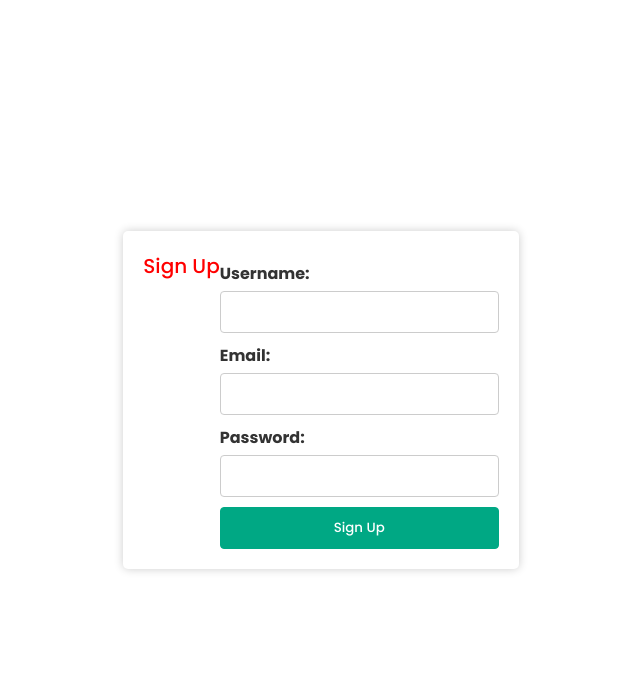
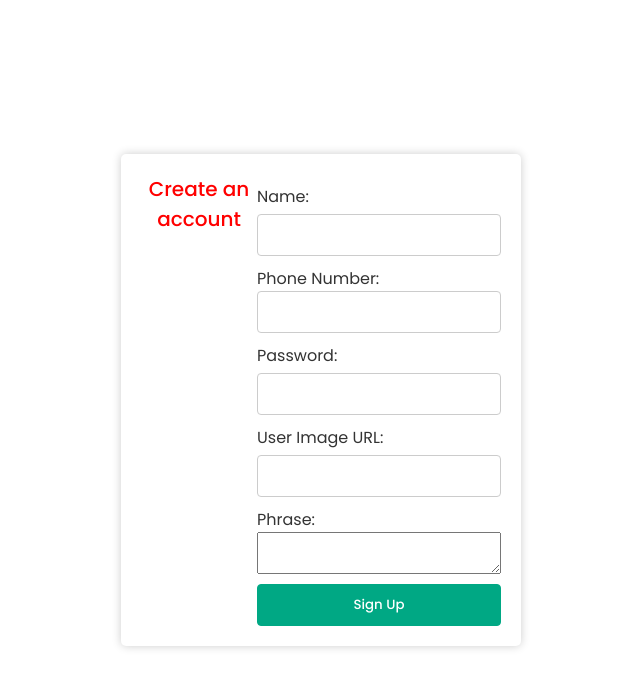
Before and after one commit to EstebanMa12/WhatsApp-clone, a website built with webpack: page index.html in a window 1280 px wide. Both pictures are taken after a click on the link "Sign up for free". Shown: the whole page, without its empty margins (319-959 px from the left). Built offline with nearby package versions, Linux system fonts and the light colour scheme.

Commit message:
Update sign up form

```diff
--- a/public/style/sass/_main__container.sass
+++ b/public/style/sass/_main__container.sass
@@ -3,7 +3,7 @@
 .main__container
     // border: 1px solid blue
     position: relative
-    width: 1296px
+    min-width: 120vh
     max-width: 100%
     height: calc( 100vh - 40px )
     display: flex
--- a/public/style/sass/_signUp.sass
+++ b/public/style/sass/_signUp.sass
@@ -23,7 +23,6 @@
     flex-direction: column
     &__label
       margin-top: 10px
-      font-weight: bold
       color:#333
     &__input
       margin-top: 5px
@@ -32,9 +31,9 @@
       border-radius: 4px
       width: 100%
       &[type="number"]
-        -moz-appearance: textfield
         -webkit-appearance: textfield
         margin: 0
+        -moz-appearance: textfield
       &:focus
         outline: none
         border: 1px solid var.$base_green
--- a/public/style/sass/_webchat.sass
+++ b/public/style/sass/_webchat.sass
@@ -58,6 +58,6 @@
             margin-right: 10px
             &:focus
                 box-shadow: 0px 0px 10px rgba(0, 0, 0, 0.1)
-@media (min-width: 900px)
+@media (min-width: 1200px)
     .webchat
         display: inline
--- a/public/style/sass/style.sass
+++ b/public/style/sass/style.sass
@@ -6,7 +6,7 @@
 @use 'search'
 @use 'webchat'
 @use 'login'
-@use 'signup'
+@use 'signUp'
 
 // @use 'main__header'
 // @use 'main__footer'
--- a/public/templates/Sign_up.html
+++ b/public/templates/Sign_up.html
@@ -1,15 +1,21 @@
 <div class="signup-container">
-  <h1 class="signup-container__title">Sign Up</h1>
+  <h1 class="signup-container__title">Create an account</h1>
   <form class="signup-form" action="signup.php" method="POST">
-      <label class="signup-form__label" for="username">Username:</label>
-      <input class="signup-form__input" type="text" id="username" name="username" required>
+      <label class="signup-form__label" for="name">Name:</label>
+      <input class="signup-form__input" type="text" id="name" name="name" required>
 
-      <label class="signup-form__label" for="email">Email:</label>
-      <input class="signup-form__input" type="email" id="email" name="email" required>
+      <label class="signup-form__label" for="phone">Phone Number:</label>
+      <input class="signup-form__input" type="number" id="phone" name="phone" required>
 
       <label class="signup-form__label" for="password">Password:</label>
       <input class="signup-form__input" type="password" id="password" name="password" required>
 
+      <label class="signup-form__label" for="image-url">User Image URL:</label>
+      <input class="signup-form__input" type="url" id="image-url" name="image-url" required>
+
+      <label class="signup-form__label" for="phrase">Phrase:</label>
+      <textarea class="signup-form__textarea" id="phrase" name="phrase" required></textarea>
+
       <button class="signup-form__button" type="submit">Sign Up</button>
   </form>
 </div>
```
Also changed, not shown: public/style/style.css, 1 other file.
